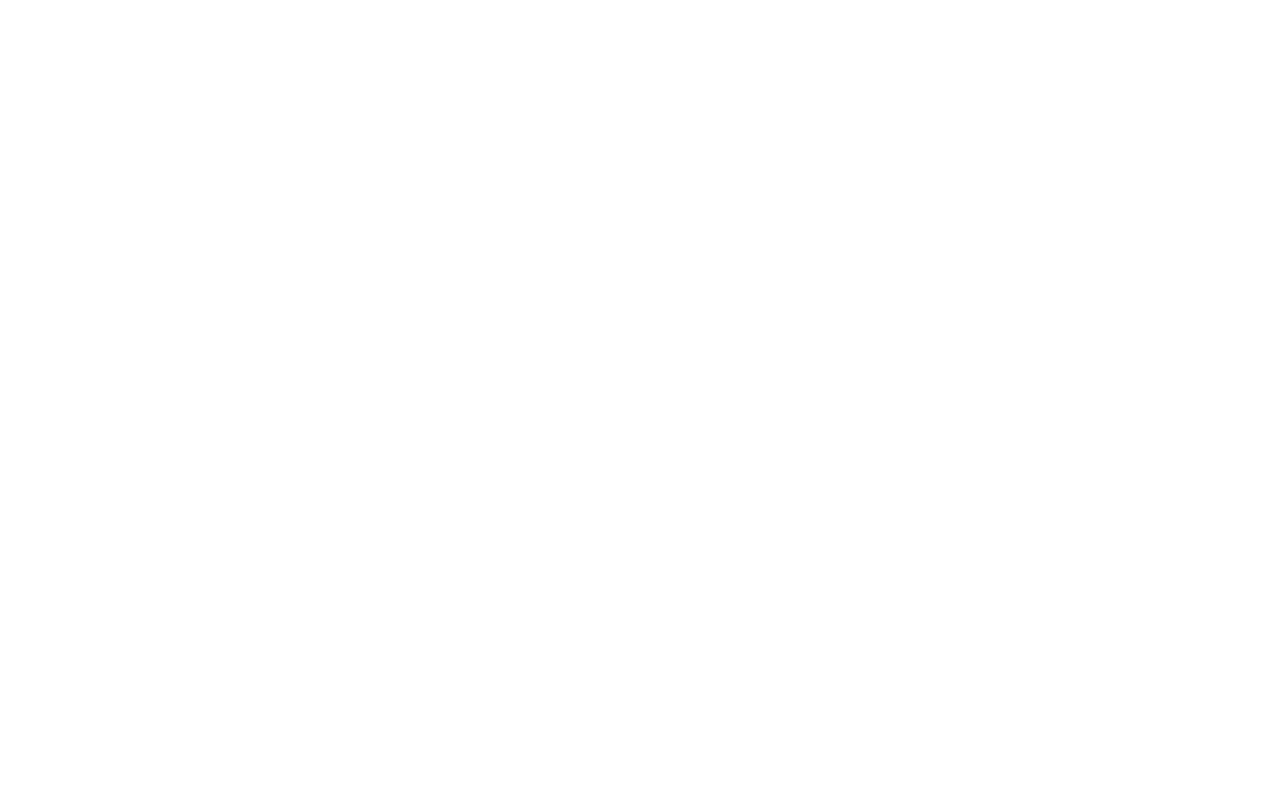
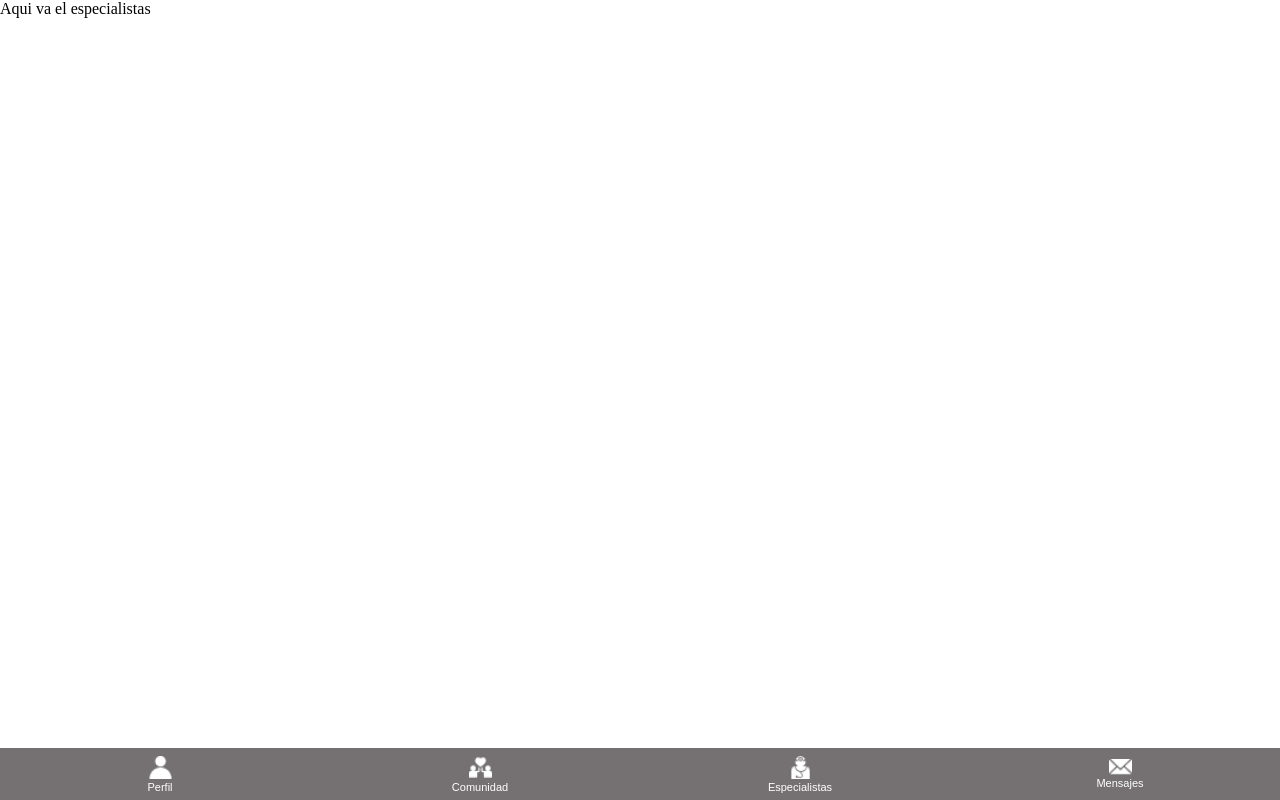
Before and after one commit to DianaMS/Sorority, a React app: page /specialists in a window 1280 px wide. Built offline with nearby package versions, Linux system fonts and the light colour scheme.

Commit message:
maquetización home y rutas

```diff
--- a/src/assets/styles/components/NavigatorNav.scss
+++ b/src/assets/styles/components/NavigatorNav.scss
@@ -1,7 +1,7 @@
 .container-nav{
     width: 100%;
     height: 52px;
-    background: #9D8189;
+    background: #757172;
     display: flex;
     flex-direction: row;
     justify-items: center;
@@ -17,6 +17,7 @@
         flex-direction: column;
         justify-content: center;
         align-items: center;
+        text-decoration: none;
 
         img {
             width: 23px;
--- a/src/components/NavigatorNav.jsx
+++ b/src/components/NavigatorNav.jsx
@@ -1,4 +1,5 @@
 import React from 'react';
+import { Link } from 'react-router-dom';
 import user from '../assets/static/001-user.png';
 import care from '../assets/static/002-care.png';
 import medical from '../assets/static/003-medical-doctor-specialist 1.png';
@@ -8,22 +9,26 @@ import '../assets/styles/components/NavigatorNav.scss';
 const NavigatorNav = () => (
   <>
     <nav className='container-nav'>
-      <div className='box-nav'>
+      <Link to='home' className='box-nav'>
         <img src={user} alt='user' />
         <p>Perfil</p>
-      </div>
-      <div className='box-nav'>
+      </Link>
+
+      <Link to='/community' className='box-nav'>
         <img src={care} alt='care' />
         <p>Comunidad</p>
-      </div>
-      <div className='box-nav'>
+      </Link>
+
+      <Link to='/specialists' className='box-nav'>
         <img src={medical} alt='medical' />
         <p>Especialistas</p>
-      </div>
-      <div className='box-nav'>
+      </Link>
+
+      <Link to='/chat' className='box-nav'>
         <img src={group} alt='group' />
         <p>Mensajes</p>
-      </div>
+      </Link>
+
     </nav>
   </>
 );
--- /dev/null
+++ b/src/containers/Chat.jsx
@@ -0,0 +1,11 @@
+import React from 'react';
+import NavigatorNav from '../components/NavigatorNav';
+
+const Chat = () => (
+  <>
+    <p>Aqui va el chat</p>
+    <NavigatorNav />
+  </>
+);
+
+export default Chat;
--- /dev/null
+++ b/src/containers/Community.jsx
@@ -0,0 +1,11 @@
+import React from 'react';
+import NavigatorNav from '../components/NavigatorNav';
+
+const Community = () => (
+  <>
+    <p>Aqui va la comunidad</p>
+    <NavigatorNav />
+  </>
+);
+
+export default Community;
--- a/src/containers/Home.jsx
+++ b/src/containers/Home.jsx
@@ -1,4 +1,5 @@
 import React from 'react';
+import { Link } from 'react-router-dom';
 import NavigatorNav from '../components/NavigatorNav';
 import backgroundProfile from '../assets/static/backgroundProfile.png';
 import perfil from '../assets/static/Mask-Perfil.png';
@@ -14,7 +15,9 @@ const Home = () => (
       <section className='content-info'>
         <div className='container-cover'>
           <img src={backgroundProfile} alt='background-profile' className='background-profile' />
-          <button type='submit'>Salir</button>
+          <Link to='/login'>
+            <button type='button'>Salir</button>
+          </Link>
           <img src={perfil} alt='' className='perfil' />
         </div>
         <div className='container-biography'>
--- /dev/null
+++ b/src/containers/Specialists.jsx
@@ -0,0 +1,11 @@
+import React from 'react';
+import NavigatorNav from '../components/NavigatorNav';
+
+const Specialists = () => (
+  <>
+    <p>Aqui va el especialistas</p>
+    <NavigatorNav />
+  </>
+);
+
+export default Specialists;
--- a/src/routes/App.js
+++ b/src/routes/App.js
@@ -4,6 +4,9 @@ import Signup from '../containers/Signup';
 import Login from '../containers/Login';
 import Welcome from '../containers/Welcome';
 import Home from '../containers/Home';
+import Chat from '../containers/Chat';
+import Community from '../containers/Community';
+import Specialists from '../containers/Specialists';
 import '../assets/styles/App.scss';
 
 const App = () => (
@@ -12,6 +15,9 @@ const App = () => (
     <Route exact path='/signup' component={Signup} />
     <Route exact path='/login' component={Login} />
     <Route exact path='/home' component={Home} />
+    <Route exact path='/chat' component={Chat} />
+    <Route exact path='/community' component={Community} />
+    <Route exact path='/specialists' component={Specialists} />
   </BrowserRouter>
 );
 
```
